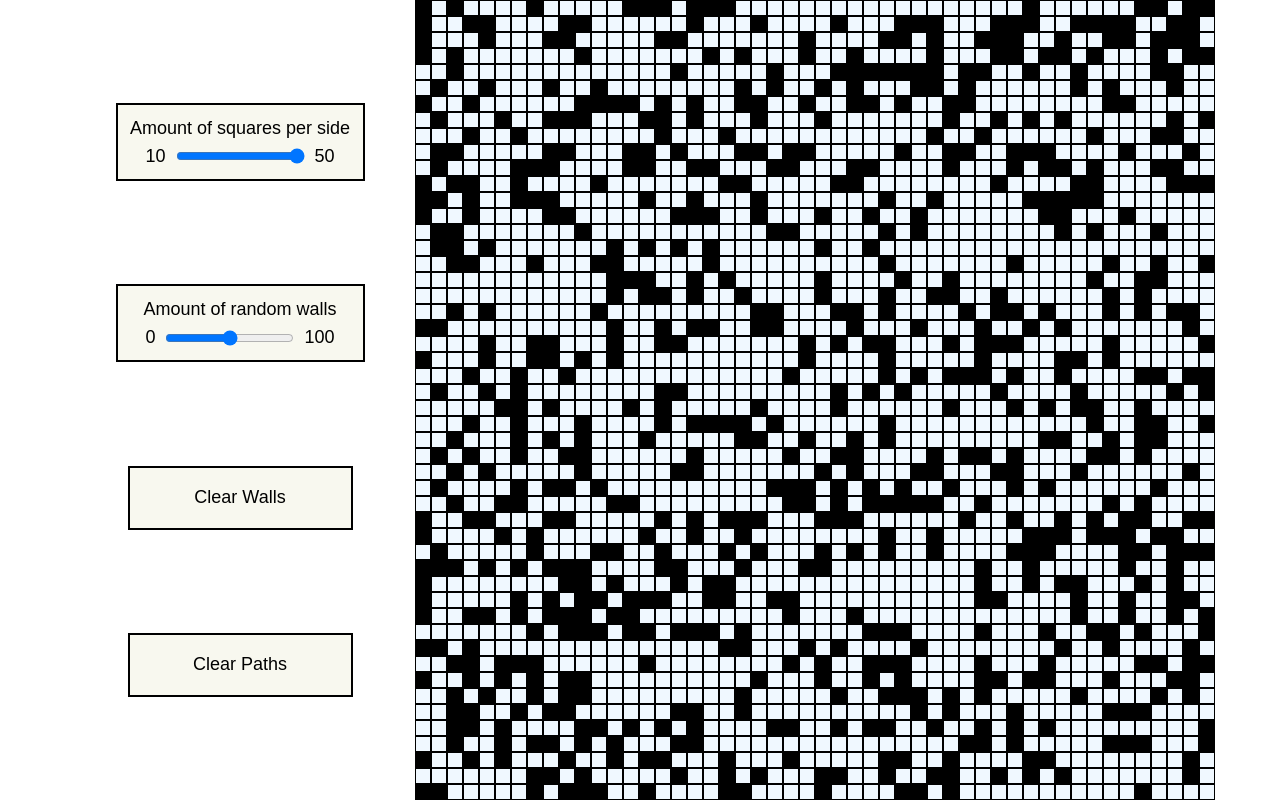
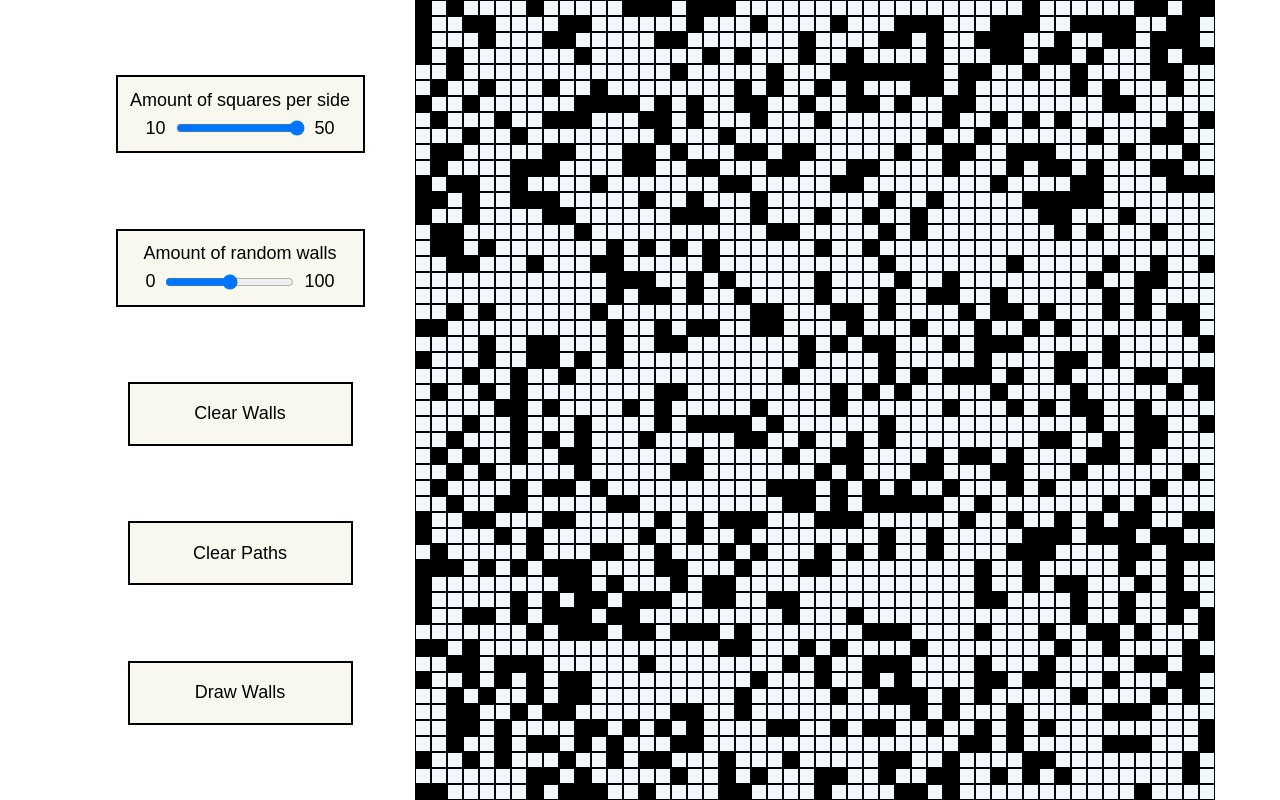
Before and after one commit to mfg25/shortest-path, a React (Create React App) app: page / in a window 1280 px wide. Built offline with nearby package versions, Linux system fonts and the light colour scheme.

Commit message:
draw walls added

```diff
--- a/src/App.js
+++ b/src/App.js
@@ -10,6 +10,7 @@ export default class App extends Component {
       amountOfWalls: 30,
       clearWalls: false,
       clearPaths: false,
+      drawWalls: false,
     };
     this.changeGrid = this.changeGrid.bind(this);
   }
@@ -44,6 +45,12 @@ export default class App extends Component {
     });
   }
 
+  drawWalls(value) {
+    this.setState({
+      drawWalls: !this.state.drawWalls,
+    });
+  }
+
   render() {
     return (
       <div className="App">
@@ -52,12 +59,14 @@ export default class App extends Component {
           amountOfWalls={this.amountOfWalls.bind(this)}
           clearWalls={this.clearWalls.bind(this)}
           clearPaths={this.clearPaths.bind(this)}
+          drawWalls={this.drawWalls.bind(this)}
         />
         <GridContainer
           amountOfSquares={this.state.amountOfSquares}
           clearWalls={this.state.clearWalls}
           clearPaths={this.state.clearPaths}
           amountOfWalls={this.state.amountOfWalls}
+          drawWalls={this.state.drawWalls}
         />
       </div>
     );
--- a/src/components/UserInput.css
+++ b/src/components/UserInput.css
@@ -28,7 +28,7 @@
 #input-div div{
     margin: 0px 10px 0px 10px;
 }
-#input-button{
+#input-button, #selectable-button{
     font-size:  18px;
     padding: 10px;
     height: 8%;
@@ -37,7 +37,26 @@
     transition: 0.3s;
     background-color: rgb(248, 248, 239);
 }
+#selectable-button{
+    height: 100%;
+}
+#selectable-button:hover{
+    cursor: pointer;
+    background-color: rgb(212, 212, 202);
+}
 #input-button:hover{
     cursor: pointer;
     background-color: rgb(212, 212, 202);
 }
+#selectable-div{
+    display: flex;
+    align-items: center;
+    justify-content: center;
+    width: 100%;
+    height: 8%;
+}
+.button-selected{
+    width: 85% !important;
+    height: 97% !important;
+    background-color: rgb(212, 212, 202) !important;
+}
--- a/src/components/UserInput.js
+++ b/src/components/UserInput.js
@@ -22,6 +22,10 @@ export class UserInput extends Component {
     this.props.amountOfWalls(e.target.value);
   }
 
+  drawWalls() {
+    this.props.drawWalls();
+  }
+
   render() {
     return (
       <div id="user-input-container">
@@ -39,18 +43,54 @@ export class UserInput extends Component {
         />
         <ButtonInput name={"Clear Walls"} event={this.clearWalls.bind(this)} />
         <ButtonInput name={"Clear Paths"} event={this.clearPaths.bind(this)} />
+        <ButtonInput name={"Draw Walls"} event={this.drawWalls.bind(this)} />
       </div>
     );
   }
 }
 
 export class ButtonInput extends Component {
+  constructor(props) {
+    super(props);
+    this.state = {
+      active: false,
+    };
+    this.toggleDraw = this.toggleDraw.bind(this);
+  }
+
+  toggleDraw() {
+    this.props.event();
+    this.setState({
+      active: !this.state.active,
+    });
+  }
+
   render() {
-    return (
-      <button onClick={this.props.event} id="input-button">
-        {this.props.name}
-      </button>
-    );
+    if (this.props.name !== "Draw Walls") {
+      return (
+        <button onClick={this.props.event} id="input-button">
+          {this.props.name}
+        </button>
+      );
+    } else {
+      return (
+        <div id="selectable-div">
+          {this.state.active ? (
+            <button
+              onClick={this.toggleDraw}
+              id="selectable-button"
+              className="button-selected"
+            >
+              {this.props.name}
+            </button>
+          ) : (
+            <button onClick={this.toggleDraw} id="selectable-button">
+              {this.props.name}
+            </button>
+          )}
+        </div>
+      );
+    }
   }
 }
 
--- a/src/components/grid.css
+++ b/src/components/grid.css
@@ -14,7 +14,7 @@
 }
 #free:hover{
     cursor: pointer;
-    background-color: rgb(255, 0, 0);
+    background-color: rgb(199, 204, 209);
 }
 #selected{
     background-color: rgb(255, 0, 0);
--- a/src/components/grid.js
+++ b/src/components/grid.js
@@ -9,7 +9,9 @@ export default class gridContainer extends Component {
         this.props.amountOfSquares,
         this.props.amountOfWalls
       ),
+      drawWalls: false,
       selectedSquares: [],
+      newWall: [],
     };
   }
 
@@ -20,6 +22,16 @@ export default class gridContainer extends Component {
     if (this.props.amountOfWalls !== prevProps.amountOfWalls) this.newGraph();
     if (this.props.clearWalls !== prevProps.clearWalls) this.clearGraph("wall");
     if (this.props.clearPaths !== prevProps.clearPaths) this.clearGraph("path");
+    if (this.props.drawWalls !== prevProps.drawWalls) this.draw();
+  }
+
+  draw() {
+    this.setState(
+      {
+        drawWalls: !this.state.drawWalls,
+      },
+      () => console.log("draw walls " + this.state.drawWalls)
+    );
   }
 
   newGraph() {
@@ -81,6 +93,31 @@ export default class gridContainer extends Component {
     return true;
   }
 
+  addToWall(array) {
+    let newArray = [];
+    this.state.graph.forEach((square) => {
+      if (array.includes(square)) square.wall = true;
+      newArray.push(square);
+    });
+
+    this.setState({
+      graph: newArray,
+    });
+  }
+
+  addToWallArray(value, mouse) {
+    if (mouse) {
+      this.setState({
+        newWall: [...this.state.newWall, value],
+      });
+    } else {
+      this.addToWall(this.state.newWall);
+      this.setState({
+        newWall: [],
+      });
+    }
+  }
+
   render() {
     let squares = [];
     let sides = Math.sqrt((800 * 800) / this.state.graph.length);
@@ -96,6 +133,8 @@ export default class gridContainer extends Component {
           style={style}
           sides={sides}
           key={i}
+          draw={this.state.drawWalls}
+          addToWall={this.addToWallArray.bind(this)}
         />
       );
     }
@@ -105,6 +144,14 @@ export default class gridContainer extends Component {
 
 /////////////////////////////////////////////////
 
+let mouseDown = false;
+window.addEventListener("mousedown", () => {
+  mouseDown = true;
+});
+window.addEventListener("mouseup", () => {
+  mouseDown = false;
+});
+
 export class Square extends Component {
   constructor(props) {
     super(props);
@@ -112,15 +159,24 @@ export class Square extends Component {
       selected: false,
     };
     this.selectSquare = this.selectSquare.bind(this);
+    this.addToWall = this.addToWall.bind(this);
   }
 
   selectSquare(e) {
-    if (e.target.id !== "selected") {
+    if (e.target.id !== "selected" && !this.props.draw) {
       this.props.node.path = true;
       this.props.increase(this.props.node);
       this.setState({
         selected: true,
       });
+    }
+  }
+  //mouse over and mouse down
+  addToWall(e) {
+    if (mouseDown && this.props.draw) {
+      this.props.addToWall(this.props.node, mouseDown);
+    } else if (this.props.draw) {
+      this.props.addToWall(this.props.node, mouseDown);
     }
   }
 
@@ -140,8 +196,9 @@ export class Square extends Component {
           <div
             className="square"
             id="free"
+            onMouseOver={this.addToWall}
+            onClick={this.selectSquare}
             style={this.props.style}
-            onClick={this.selectSquare}
           ></div>
         )}
       </div>
```
